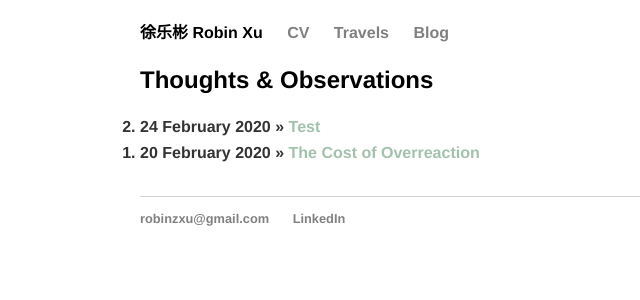
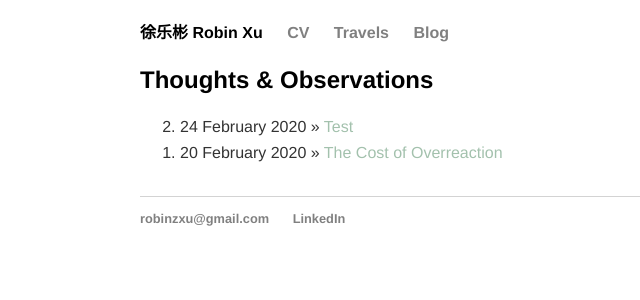
Before and after one commit to robinzxu/robinzxu.github.io, a Jekyll site: the page built from blog/index.html, in a window 1280 px wide. Shown: the top 300 px of the page, without its empty margins (0-640 px from the left). Built offline with Jekyll 4.4.1, drawn with Linux system fonts in a browser that asks for light colours.

Commit message:
Update main.css

```diff
--- a/css/main.css
+++ b/css/main.css
@@ -68,7 +68,7 @@ footer { border-top: 1px solid #d3d3d3; font-size: 0.8em; }
  }
 
 /* Blog */
-ol.posts { margin: 20px auto 30px; font-size: 1em; font-weight: bold; padding-left: 0;}
+ol.posts { margin: 20px auto 30px; font-size: 1em; }
 /* ul.posts li { list-style: square; } */
 
 /* CV */
```
